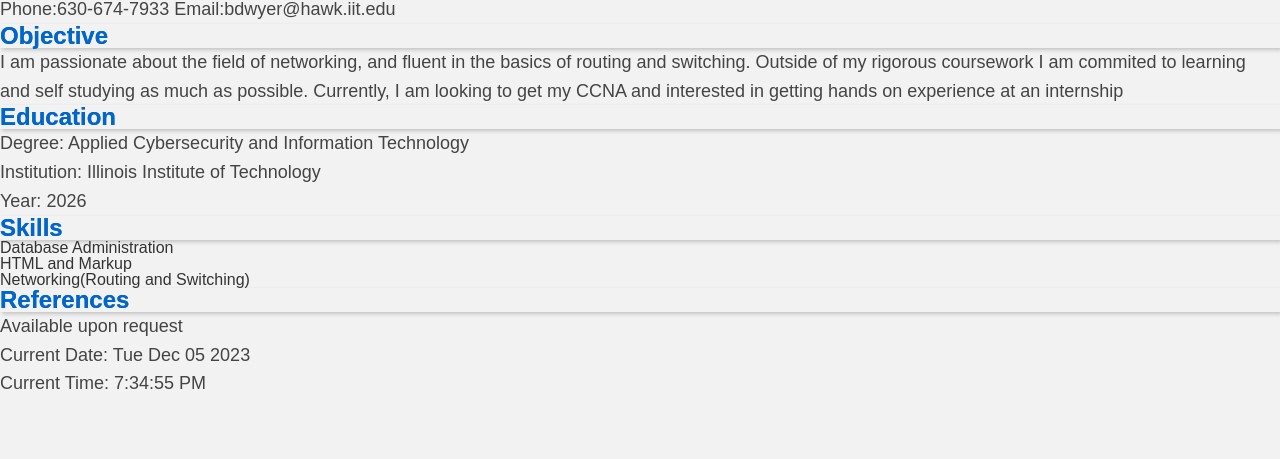
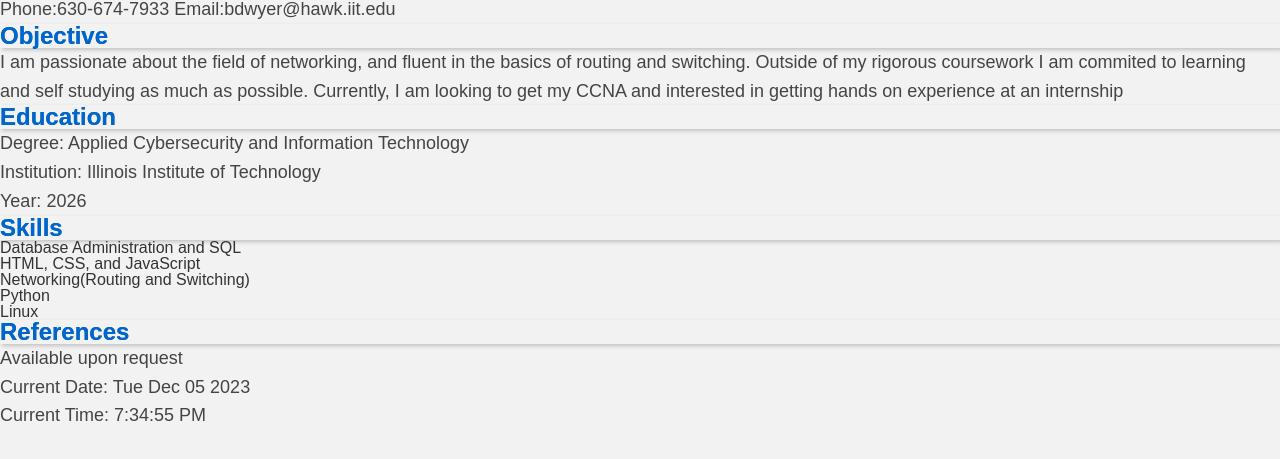
Before and after one commit to acshamrock/Project-3, a plain HTML site: page index.html in a window 1280 px wide. Shown: the part 103-562 px from the top of the page. Drawn offline with Linux system fonts and the light colour scheme.

Commit message:
updated resume

```diff
--- a/index.html
+++ b/index.html
@@ -36,9 +36,11 @@
   <section>
     <h2>Skills</h2>
     <ul>
-      <li>Database Administration</li>
-      <li>HTML and Markup</li>
+      <li>Database Administration and SQL</li>
+      <li>HTML, CSS, and JavaScript</li>
       <li>Networking(Routing and Switching)</li>
+      <li>Python</li>
+      <li>Linux</li>
     </ul>
   </section>
 
```
